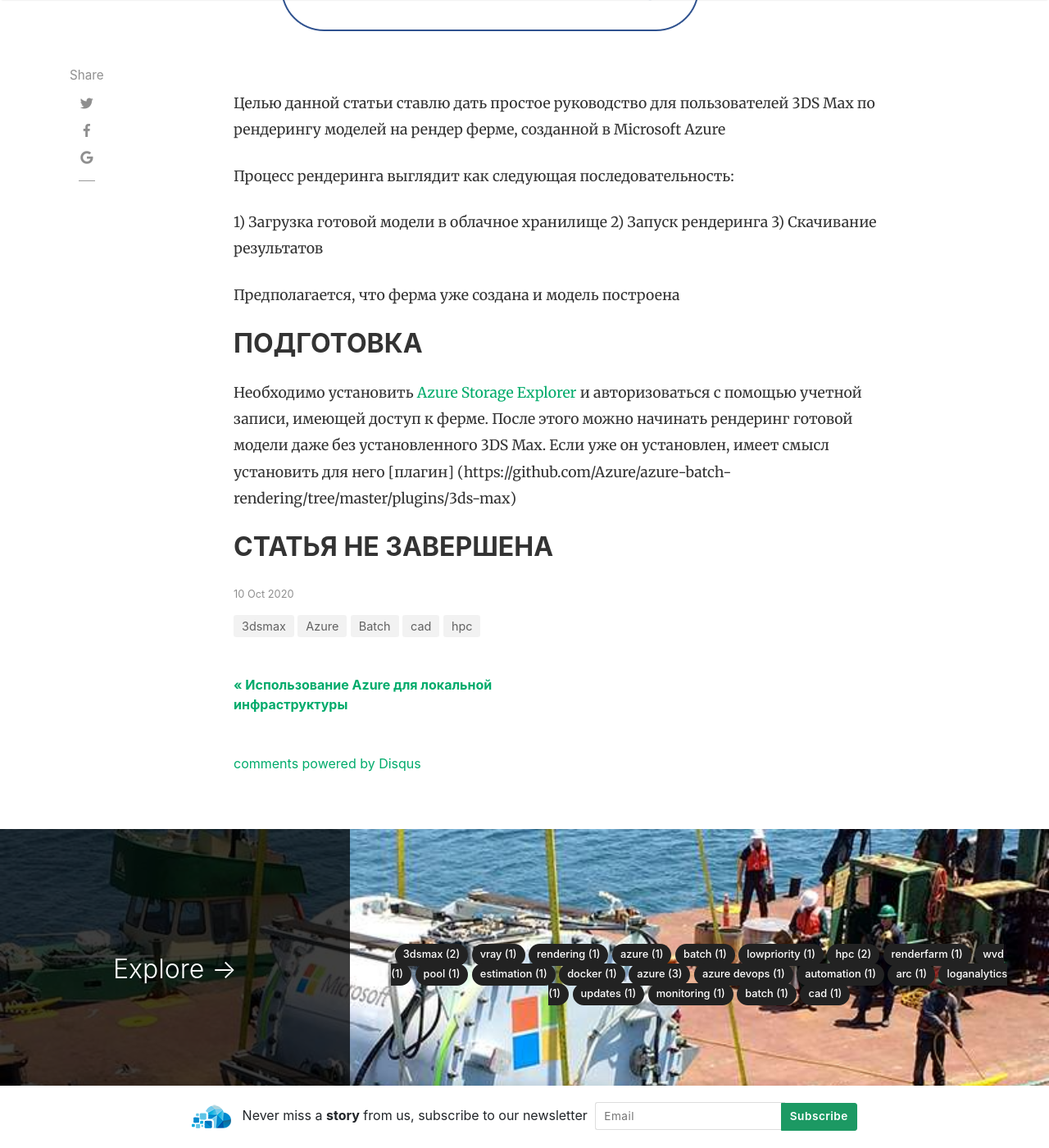
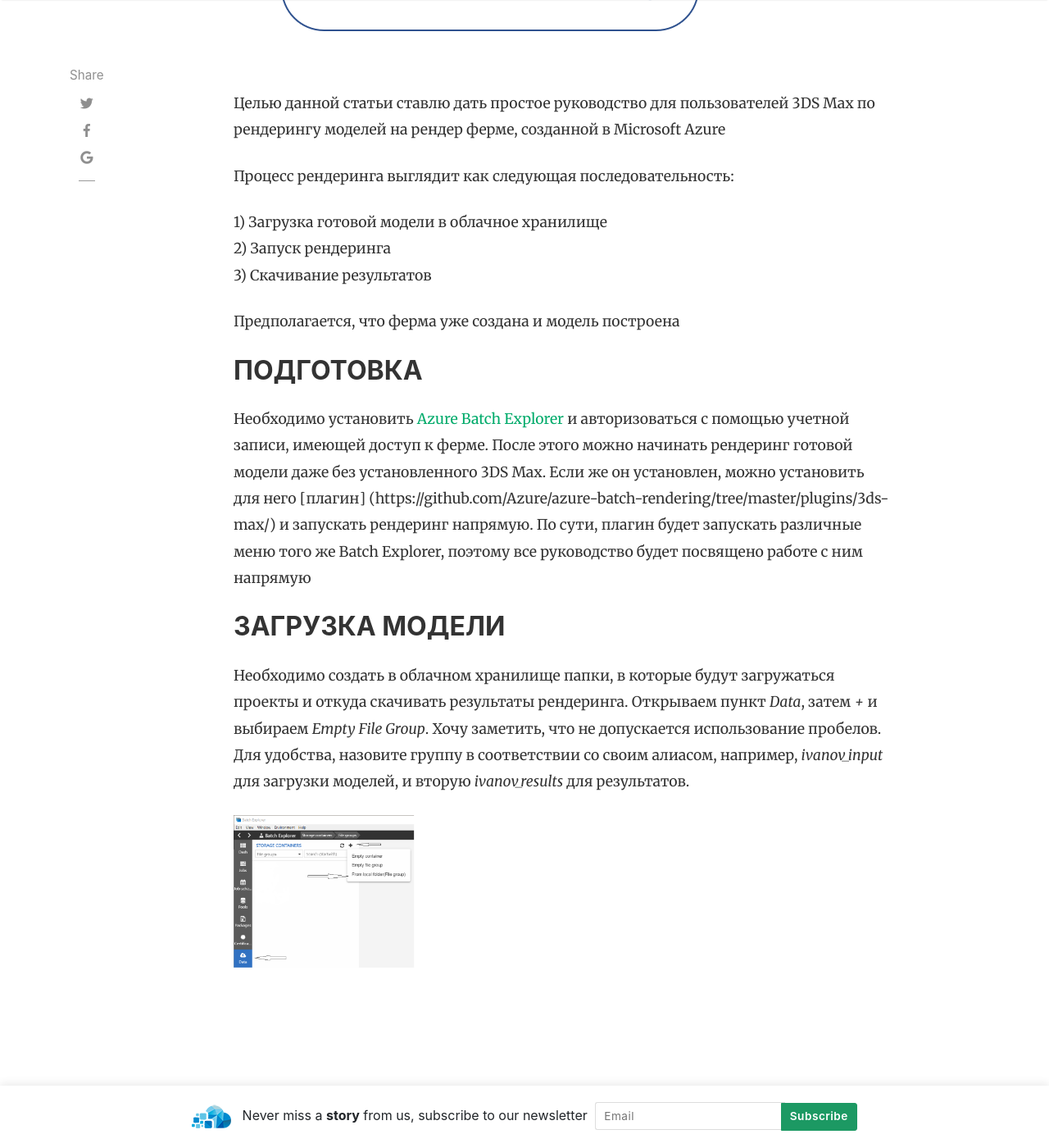
Before and after one commit to AzCEE/azcee.github.io, a Jekyll site: the page built from _posts/2020-10-10-3ds-max-rendering-guide.md, in a window 1280 px wide and 1400 px high, scrolled down 666 px. Shown: the whole window at 82% size. Built offline with Jekyll 4.4.1, drawn with Linux system fonts in a browser that asks for light colours; nearby versions of some CDN libraries; comment, search, counter and statistics services are not loaded.

Commit message:
model upload

```diff
--- a/_posts/2020-10-10-3ds-max-rendering-guide.md
+++ b/_posts/2020-10-10-3ds-max-rendering-guide.md
@@ -20,9 +20,15 @@
 
 ## ПОДГОТОВКА
 
-Необходимо установить [Azure Storage Explorer](https://azure.github.io/BatchExplorer/) и авторизоваться с помощью учетной записи, имеющей доступ к ферме.
-После этого можно начинать рендеринг готовой модели даже без установленного 3DS Max. Если уже он установлен, имеет смысл установить для него [плагин] (https://github.com/Azure/azure-batch-rendering/tree/master/plugins/3ds-max)
+Необходимо установить [Azure Batch Explorer](https://azure.github.io/BatchExplorer/) и авторизоваться с помощью учетной записи, имеющей доступ к ферме.
+После этого можно начинать рендеринг готовой модели даже без установленного 3DS Max. Если же он установлен, можно установить для него [плагин] (https://github.com/Azure/azure-batch-rendering/tree/master/plugins/3ds-max/) и запускать рендеринг напрямую. По сути, плагин будет запускать различные меню того же Batch Explorer, поэтому все руководство будет посвящено работе с ним напрямую
 
+## ЗАГРУЗКА МОДЕЛИ
+
+Необходимо создать в облачном хранилище папки, в которые будут загружаться проекты и откуда скачивать результаты рендеринга.
+Открываем пункт *Data*, затем *+* и выбираем *Empty File Group*. Хочу заметить, что не допускается использование пробелов. Для удобства, назовите группу в соответствии со своим алиасом, например, *ivanov_input* для загрузки моделей, и вторую *ivanov_results* для результатов.
+
+![Image](/assets/users/sergeyperus/new-filegroup.png)
 
 
 
```
Also changed, not shown: assets/users/sergeyperus/new-filegroup.png (added).
